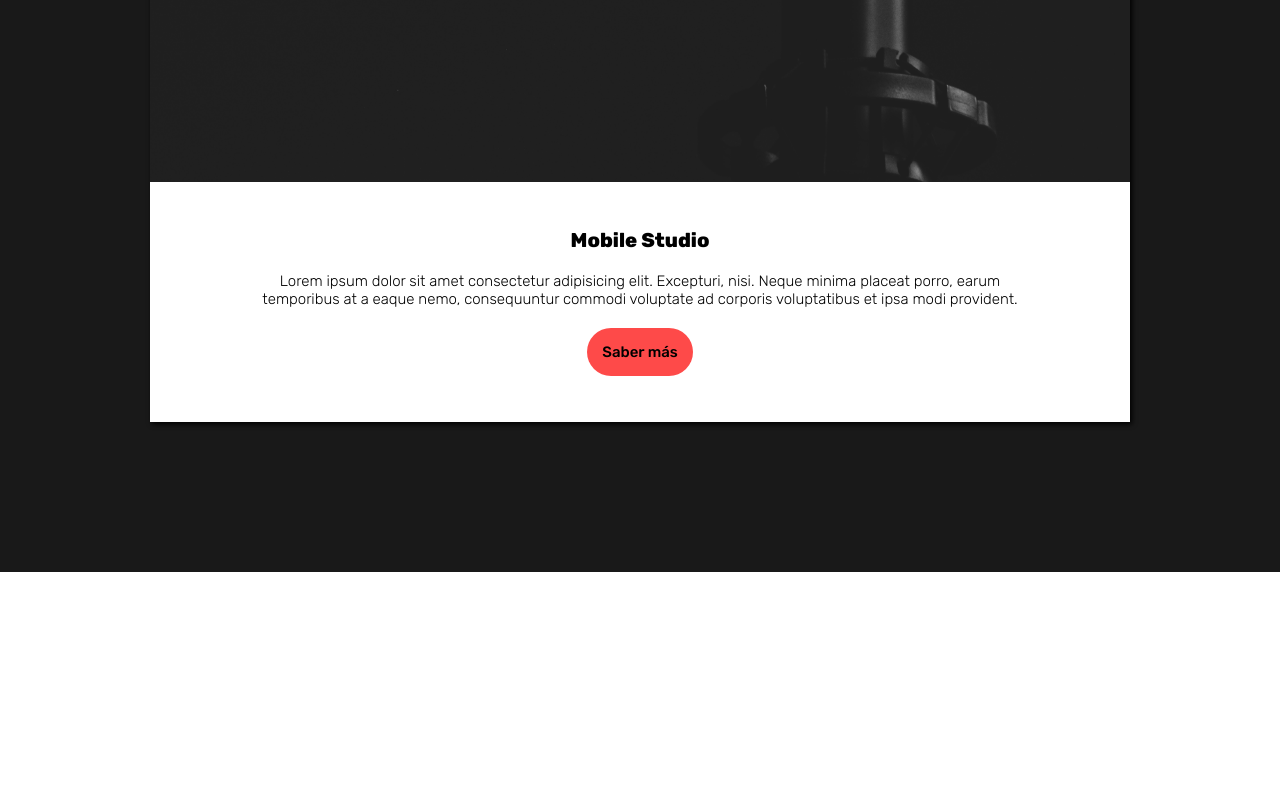
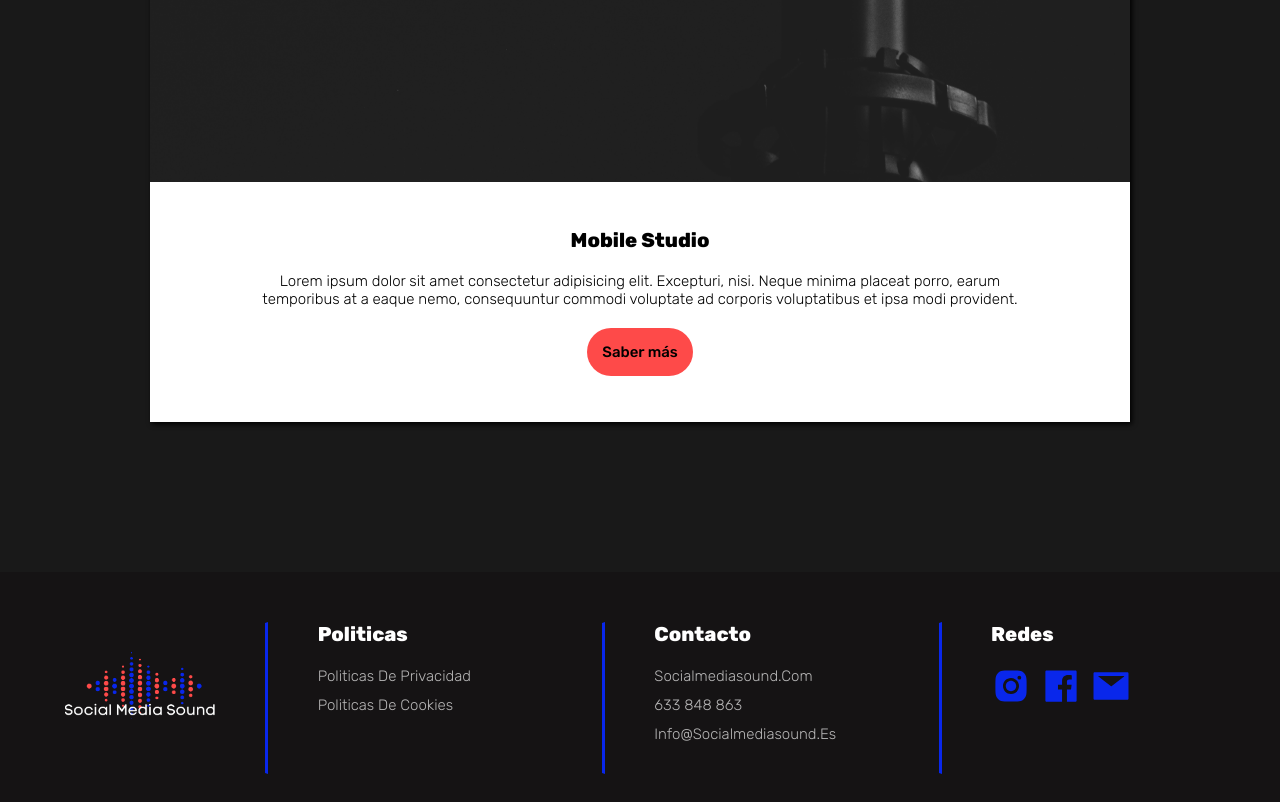
Before and after one commit to Gaston-Valentini/social-media-sound, a React (Create React App) app in the folder client/: page / in a window 1280 px wide. Shown: the part 2598-3400 px from the top of the page. Before the commit the page ends 3170 px from the top, so only its background shows below. Built offline with nearby package versions, Linux system fonts and the light colour scheme.

Commit message:
Footer a;adido

```diff
--- a/client/src/App.js
+++ b/client/src/App.js
@@ -3,6 +3,7 @@ import "./App.css"
 import Navbar from "./Components/Navbar/Navbar"
 import Header from "./Components/Header/Header"
 import About from "./Components/About/About"
+import Footer from "./Components/Footer/Footer"
 
 export default function App(params) {
     return (
@@ -10,6 +11,7 @@ export default function App(params) {
             <Navbar/>
             <Header/>
             <About/>
+            <Footer/>
         </div>
     )
 }
--- a/client/src/Components/About/About.jsx
+++ b/client/src/Components/About/About.jsx
@@ -3,6 +3,7 @@ import style from "./About.module.css"
 import image1 from "../../Images/header.png"
 import image2 from "../../Images/headerMic1.png"
 import image3 from "../../Images/headerMic2.png"
+
 
 export default function About() {
     return (
@@ -34,6 +35,7 @@ export default function About() {
                 </div>
                 <div className={style.aboutCardsCard}>
                     <div className={style.aboutCardsCardImage}>
+
                         <img src={image3} alt={"image3"}></img>
                     </div>
                     <div className={style.aboutCardsCardData}>
--- /dev/null
+++ b/client/src/Components/Footer/Footer.jsx
@@ -0,0 +1,70 @@
+import styles from "./Footer.module.css"
+import {AiFillInstagram , AiFillFacebook, AiFillMail} from "react-icons/ai"
+import logo from '../../Images/logo.png'
+
+export default function Footer(){
+    function copiarAlPortapapeles(id_elemento) {
+
+        // Crea un campo de texto "oculto"
+        var aux = document.createElement("input");
+
+        // Asigna el contenido del elemento especificado al valor del campo
+        aux.setAttribute("value", document.getElementById(id_elemento).innerHTML);
+
+        // Añade el campo a la página
+        document.body.appendChild(aux);
+
+        // Selecciona el contenido del campo
+        aux.select();
+
+        // Copia el texto seleccionado
+        document.execCommand("copy");
+
+        // Elimina el campo de la página
+        document.body.removeChild(aux);
+
+      }
+    return(
+        <footer className={styles.footer}>
+
+            <div className={styles.container}>
+
+                <div className={styles.row}>
+                    <div className={styles.img}>
+                        <img src={logo}></img>
+                    </div>
+                    <hr></hr>
+
+                    <div className={styles.footer_col}>
+                        <h4>Politicas</h4>
+                        <ul>
+                            <li><a>Politicas de Privacidad </a></li>
+                            <li><a>Politicas de Cookies</a></li>
+
+                        </ul>
+                    </div>
+                    <hr></hr>
+                    <div className={styles.footer_col}>
+                        <h4>Contacto</h4>
+                        <ul>
+                            <li><a>socialmediasound.com</a></li>
+                            <li><a>633 848 863</a></li>
+                            <li><a>info@socialmediasound.es</a></li>
+                        </ul>
+                    </div>
+                    <hr></hr>
+                    <div className={styles.footer_col}>
+                        <h4>Redes</h4>
+                        <div className={styles.social}>
+                        <a><AiFillInstagram /></a>
+                        <a><AiFillFacebook/></a>
+                        <a><AiFillMail/></a>
+                        </div>
+                    </div>
+
+                </div>
+            </div>
+
+        </footer>
+    )
+}
--- /dev/null
+++ b/client/src/Components/Footer/Footer.module.css
@@ -0,0 +1,84 @@
+.footer{
+    background-color: #151314;
+    width:100%;
+    height: 150px;
+    padding-top: 50px;
+    padding-bottom: 30px;
+}
+.footer ul {
+   list-style: none;
+   margin: 0;
+   padding: 0;
+}
+.container{
+    max-width: 1170px;
+
+    margin: auto;
+}
+.row{
+    display: flex;
+    justify-content: space-between;
+
+}
+.footer_col{
+
+width: 20%;
+}
+.footer_col h4{
+   font-size: 20px;
+   color: white;
+   margin-bottom: 20px ;
+
+}
+
+.footer_col ul li:not(:last-child){
+    margin-bottom: 10px;
+}
+.footer_col ul li a{
+    font-size: 15px;
+    text-transform: capitalize;
+    color: rgba(255, 255, 255, 0.692);
+    text-decoration: none;
+    font-weight: 300;
+    transition: 0.2s;
+    cursor: pointer;
+
+}
+.footer_col ul li  :hover{
+    font-size: 15px;
+    padding-left: 8px;
+    color: rgb(255, 255, 255);
+
+
+}
+
+.footer_col .social a{
+
+    display: inline-block;
+    font-size: 40px;
+    width: 40px;
+    height: 40px;
+   color :#0927EB;
+    justify-content: center;
+    text-align: center;
+    margin-right: 10px;
+    transition: 0.4s;
+    cursor: pointer;
+}
+.footer_col .social a:hover{
+
+ transform: scale(1.3);
+}
+.img img{
+    width: 150px;
+    padding: 30px 0px 0px 10px;
+}
+.row hr{
+    border-color: #15131400;
+    border-right:  solid #0927EB;
+
+    height:150px;
+    width: 0px;
+
+
+}
--- a/client/src/Components/Navbar/NavBar.css
+++ b/client/src/Components/Navbar/NavBar.css
@@ -1,4 +1,3 @@
-
 
 .ContainerNavA{
     transition: 1s;
```
Also changed, not shown: 1 other file (tests, documents, lock files or other folders).
